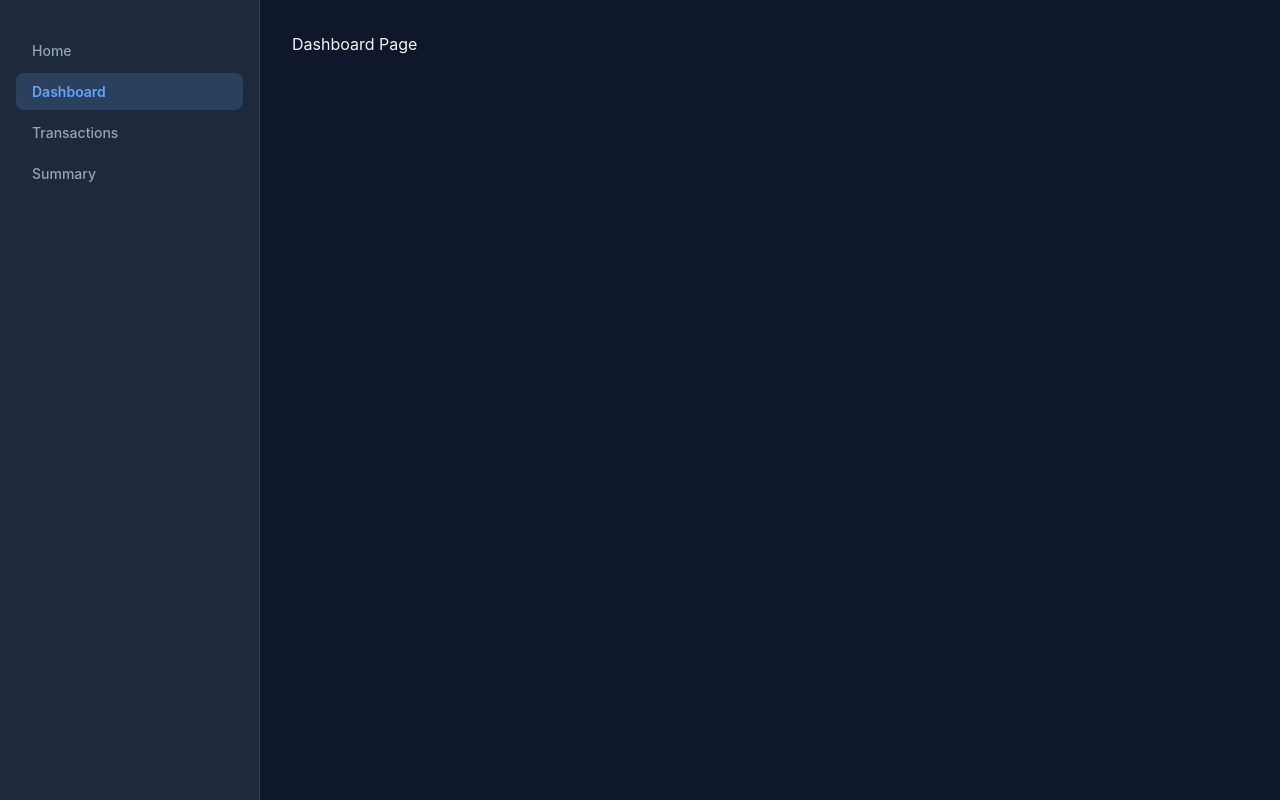
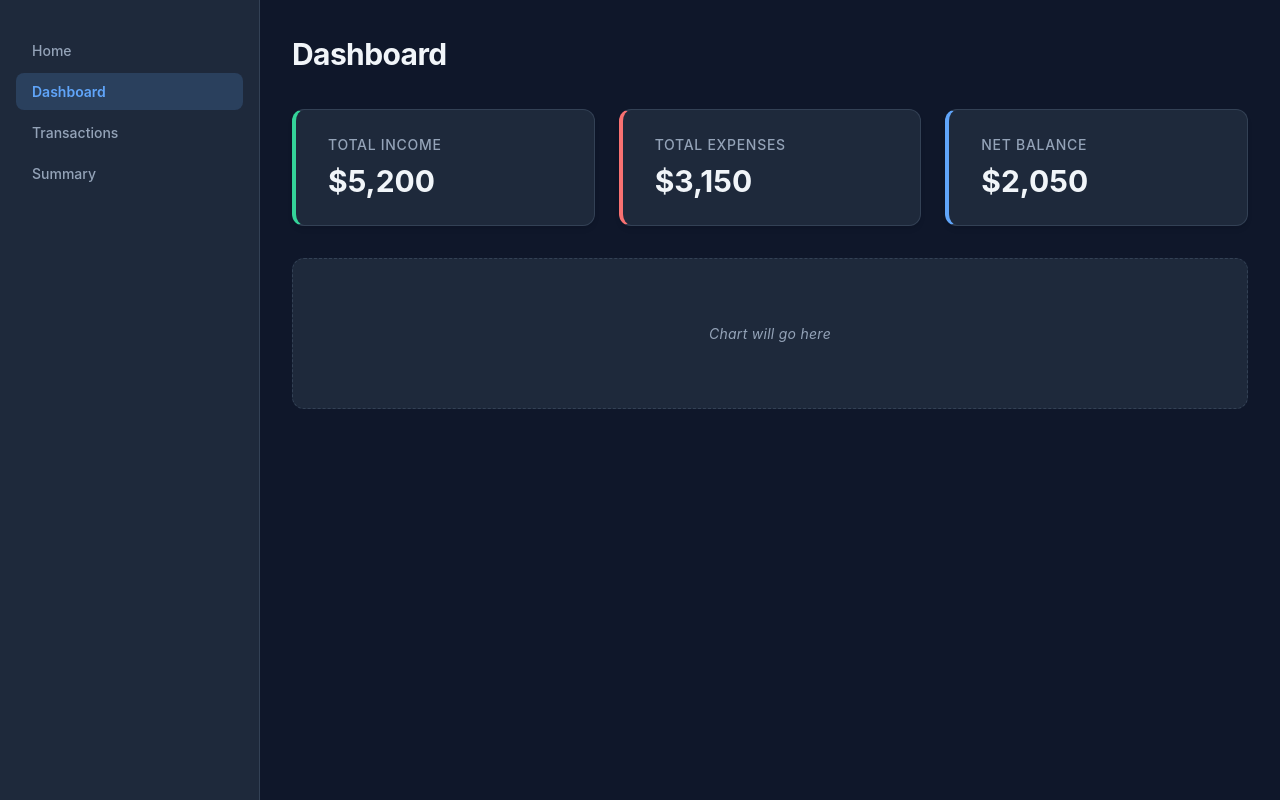
Before and after one commit to ShreyaGuleria/FinScope, a React (Vite) app: page /dashboard in a window 1280 px wide. Built offline with nearby package versions, Linux system fonts and the light colour scheme.

Commit message:
Day2: Dashboard with summary cards, Summary table page

```diff
--- /dev/null
+++ b/src/components/SummaryCard.css
@@ -0,0 +1,32 @@
+.summary-card {
+  background-color: var(--color-surface);
+  border: 1px solid var(--color-border);
+  border-left: 4px solid; /* color set via inline style */
+  border-radius: var(--radius-lg);
+  padding: var(--spacing-lg) var(--spacing-xl);
+  display: flex;
+  flex-direction: column;
+  gap: var(--spacing-sm);
+  box-shadow: var(--shadow-md);
+  transition: transform var(--transition-base), box-shadow var(--transition-base);
+}
+
+.summary-card:hover {
+  transform: translateY(-3px);
+  box-shadow: var(--shadow-lg);
+}
+
+.summary-card__title {
+  font-size: var(--font-size-sm);
+  font-weight: var(--font-weight-medium);
+  color: var(--color-text-muted);
+  text-transform: uppercase;
+  letter-spacing: 0.05em;
+}
+
+.summary-card__amount {
+  font-size: var(--font-size-3xl);
+  font-weight: var(--font-weight-bold);
+  color: var(--color-text);
+  line-height: var(--line-height-tight);
+}
--- /dev/null
+++ b/src/components/SummaryCard.jsx
@@ -0,0 +1,10 @@
+import './SummaryCard.css';
+
+export default function SummaryCard({ title, amount, color }) {
+  return (
+    <div className="summary-card" style={{ borderLeftColor: color }}>
+      <p className="summary-card__title">{title}</p>
+      <p className="summary-card__amount">{amount}</p>
+    </div>
+  );
+}
--- /dev/null
+++ b/src/pages/Dashboard.css
@@ -0,0 +1,37 @@
+.dashboard {
+  display: flex;
+  flex-direction: column;
+  gap: var(--spacing-xl);
+}
+
+.dashboard__heading {
+  font-size: var(--font-size-3xl);
+  font-weight: var(--font-weight-bold);
+  color: var(--color-text);
+  letter-spacing: -0.02em;
+}
+
+/* 3-column grid on desktop, 1 column on mobile */
+.dashboard__cards {
+  display: grid;
+  grid-template-columns: repeat(3, 1fr);
+  gap: var(--spacing-lg);
+}
+
+@media (max-width: 768px) {
+  .dashboard__cards {
+    grid-template-columns: 1fr;
+  }
+}
+
+.dashboard__chart-placeholder {
+  background-color: var(--color-surface);
+  border: 1px dashed var(--color-border);
+  border-radius: var(--radius-lg);
+  padding: var(--spacing-3xl) var(--spacing-xl);
+  text-align: center;
+  color: var(--color-text-muted);
+  font-size: var(--font-size-sm);
+  font-style: italic;
+  letter-spacing: 0.02em;
+}
--- a/src/pages/Dashboard.jsx
+++ b/src/pages/Dashboard.jsx
@@ -1,5 +1,32 @@
-function Dashboard() {
-  return <div>Dashboard Page</div>;
+import SummaryCard from '../components/SummaryCard';
+import './Dashboard.css';
+
+export default function Dashboard() {
+  return (
+    <div className="dashboard">
+      <h1 className="dashboard__heading">Dashboard</h1>
+
+      <div className="dashboard__cards">
+        <SummaryCard
+          title="Total Income"
+          amount="$5,200"
+          color="var(--color-secondary)"
+        />
+        <SummaryCard
+          title="Total Expenses"
+          amount="$3,150"
+          color="var(--color-danger)"
+        />
+        <SummaryCard
+          title="Net Balance"
+          amount="$2,050"
+          color="var(--color-primary)"
+        />
+      </div>
+
+      <div className="dashboard__chart-placeholder">
+        Chart will go here
+      </div>
+    </div>
+  );
 }
-
-export default Dashboard;
--- /dev/null
+++ b/src/pages/Summary.css
@@ -0,0 +1,83 @@
+.summary {
+  display: flex;
+  flex-direction: column;
+  gap: var(--spacing-xl);
+}
+
+.summary__heading {
+  font-size: var(--font-size-3xl);
+  font-weight: var(--font-weight-bold);
+  color: var(--color-text);
+  letter-spacing: -0.02em;
+}
+
+/* Scrollable container for narrow viewports */
+.summary__table-wrapper {
+  overflow-x: auto;
+  border-radius: var(--radius-lg);
+  border: 1px solid var(--color-border);
+  box-shadow: var(--shadow-md);
+}
+
+.summary__table {
+  width: 100%;
+  border-collapse: collapse;
+  font-size: var(--font-size-sm);
+  background-color: var(--color-surface);
+}
+
+/* Header row */
+.summary__table thead tr {
+  background-color: rgba(96, 165, 250, 0.08);
+  border-bottom: 1px solid var(--color-border);
+}
+
+.summary__table th {
+  padding: var(--spacing-md) var(--spacing-lg);
+  text-align: left;
+  font-size: var(--font-size-xs);
+  font-weight: var(--font-weight-semibold);
+  color: var(--color-text-muted);
+  text-transform: uppercase;
+  letter-spacing: 0.08em;
+  white-space: nowrap;
+}
+
+/* Body rows */
+.summary__table tbody tr {
+  border-bottom: 1px solid var(--color-border);
+  transition: background-color var(--transition-fast);
+}
+
+.summary__table tbody tr:last-child {
+  border-bottom: none;
+}
+
+.summary__table tbody tr:hover {
+  background-color: rgba(96, 165, 250, 0.05);
+}
+
+.summary__table td {
+  padding: var(--spacing-md) var(--spacing-lg);
+  color: var(--color-text);
+  font-weight: var(--font-weight-medium);
+}
+
+/* Semantic column colours */
+.summary__month {
+  color: var(--color-text-muted) !important;
+  font-weight: var(--font-weight-normal) !important;
+}
+
+.summary__income {
+  color: var(--color-secondary) !important;
+}
+
+.summary__expenses {
+  color: var(--color-danger) !important;
+}
+
+.summary__net {
+  color: var(--color-primary) !important;
+  font-weight: var(--font-weight-semibold) !important;
+}
--- a/src/pages/Summary.jsx
+++ b/src/pages/Summary.jsx
@@ -1,5 +1,38 @@
-function Summary() {
-  return <div>Summary Page</div>;
+import './Summary.css';
+
+const mockData = [
+  { month: 'July',      income: '$5,400', expenses: '$3,200', net: '$2,200' },
+  { month: 'August',    income: '$4,800', expenses: '$3,050', net: '$1,750' },
+  { month: 'September', income: '$5,200', expenses: '$3,150', net: '$2,050' },
+];
+
+export default function Summary() {
+  return (
+    <div className="summary">
+      <h1 className="summary__heading">Monthly Summary</h1>
+
+      <div className="summary__table-wrapper">
+        <table className="summary__table">
+          <thead>
+            <tr>
+              <th>Month</th>
+              <th>Income</th>
+              <th>Expenses</th>
+              <th>Net</th>
+            </tr>
+          </thead>
+          <tbody>
+            {mockData.map((row) => (
+              <tr key={row.month}>
+                <td className="summary__month">{row.month}</td>
+                <td className="summary__income">{row.income}</td>
+                <td className="summary__expenses">{row.expenses}</td>
+                <td className="summary__net">{row.net}</td>
+              </tr>
+            ))}
+          </tbody>
+        </table>
+      </div>
+    </div>
+  );
 }
-
-export default Summary;
```
Also changed, not shown: 1 other file (tests, documents, lock files or other folders).
